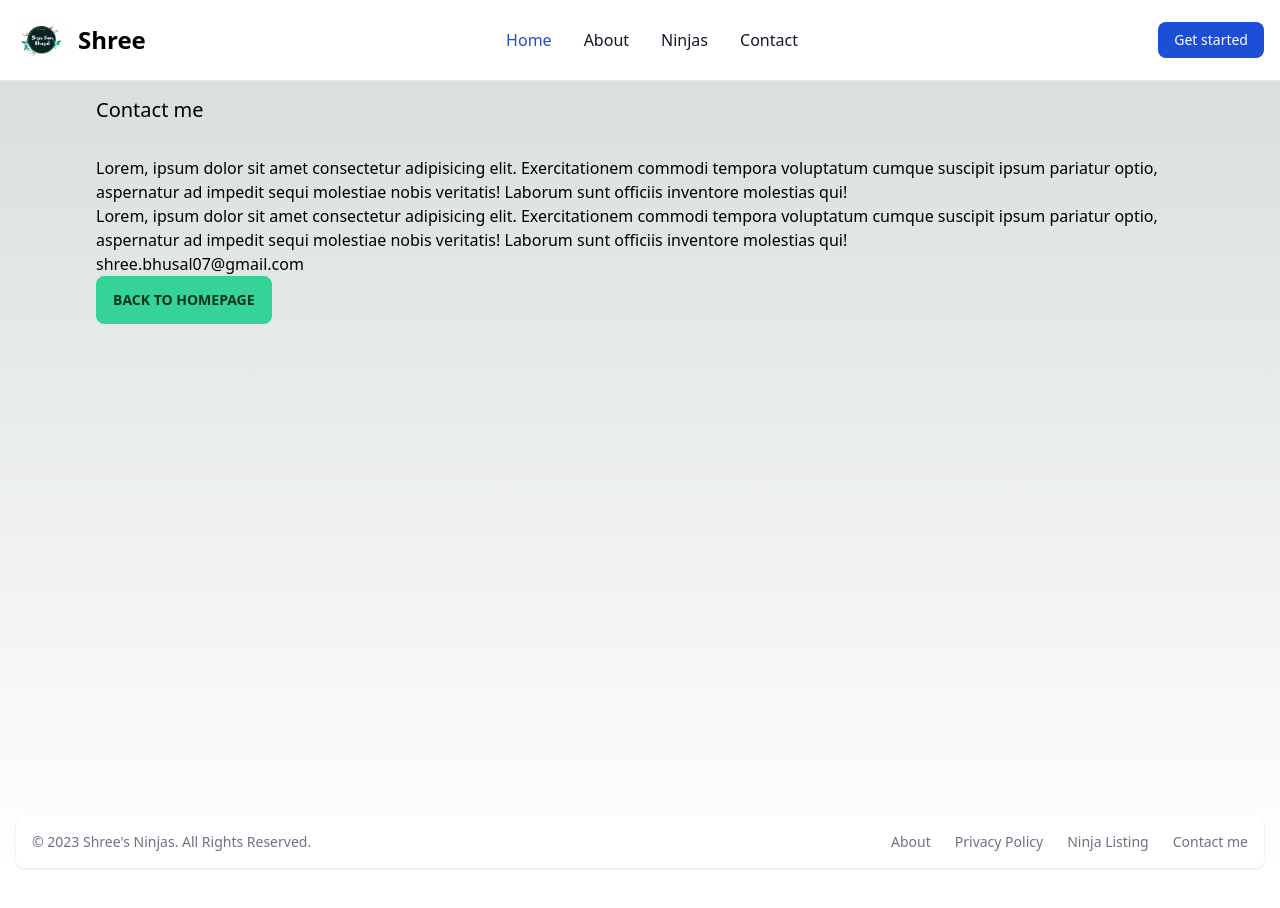
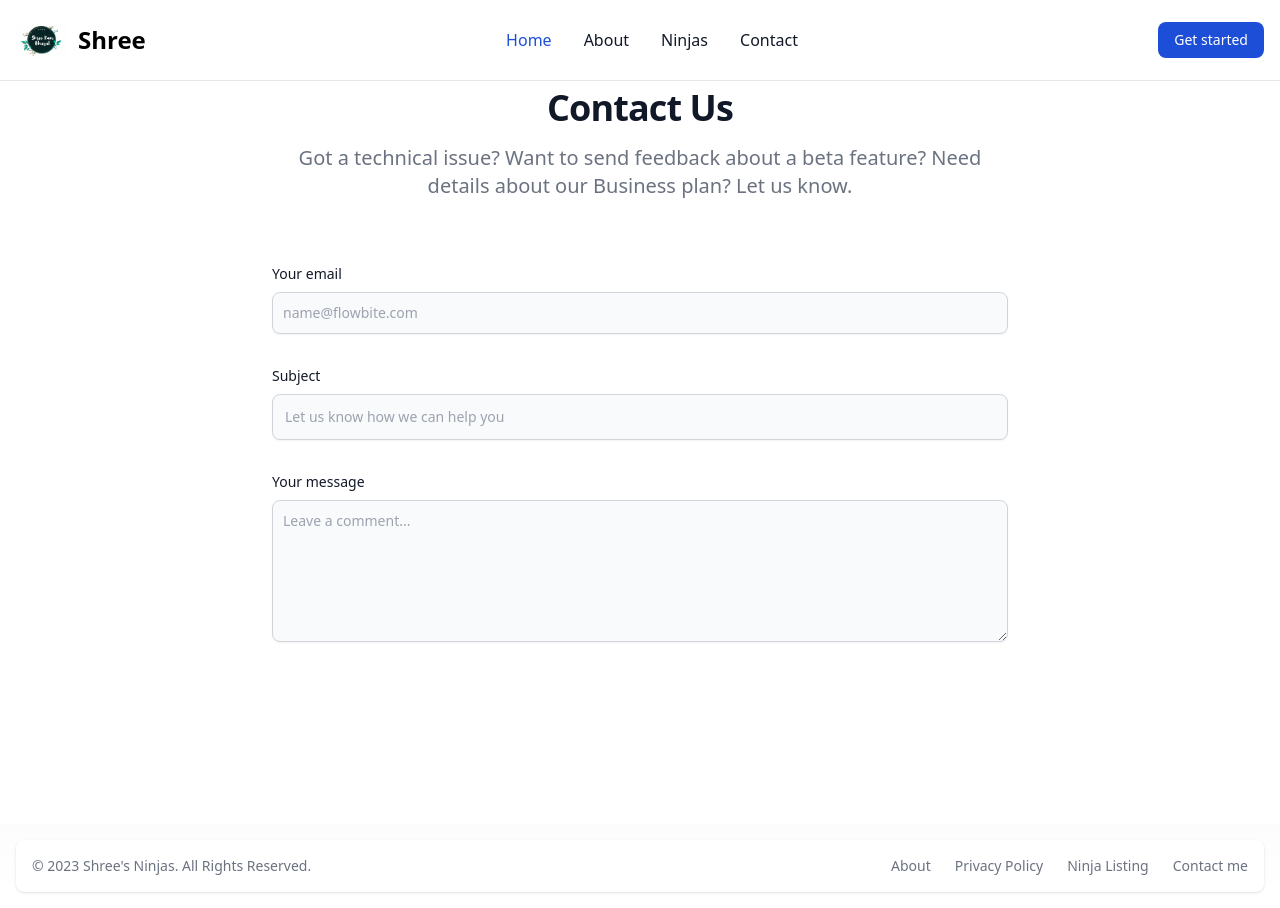
Before and after one commit to shree0007/nextjs_pageRouter_practice, a Next.js app: page /contact in a window 1280 px wide. Before the commit the page ends 884 px from the top, so only its background shows below. Built offline with nearby package versions, Linux system fonts and the light colour scheme.

Commit message:
added tailwind contact-form component

```diff
--- a/pages/contact.tsx
+++ b/pages/contact.tsx
@@ -8,13 +8,28 @@
                 <title>Ninja List | contact</title>
                 <meta name="keywords" content="ninjas" />
             </Head>
-            <div className={`min-h-screen p-24`}>
-                <h1 className="text-xl pb-8">Contact me</h1>
-                <p>Lorem, ipsum dolor sit amet consectetur adipisicing elit. Exercitationem commodi tempora voluptatum cumque suscipit ipsum pariatur optio, aspernatur ad impedit sequi molestiae nobis veritatis! Laborum sunt officiis inventore molestias qui!</p>
-                <p>Lorem, ipsum dolor sit amet consectetur adipisicing elit. Exercitationem commodi tempora voluptatum cumque suscipit ipsum pariatur optio, aspernatur ad impedit sequi molestiae nobis veritatis! Laborum sunt officiis inventore molestias qui!</p>
-                <p>shree.bhusal07@gmail.com</p>
-                <Link href='/'><button className="btn btn-success">Back to Homepage</button></Link>
-            </div>
+
+            <section className="bg-white dark:bg-gray-900 min-h-screen mt-6">
+                <div className="py-8 lg:py-16 px-4 mx-auto max-w-screen-md">
+                    <h2 className="mb-4 text-4xl tracking-tight font-extrabold text-center text-gray-900 dark:text-white">Contact Us</h2>
+                    <p className="mb-8 lg:mb-16 font-light text-center text-gray-500 dark:text-gray-400 sm:text-xl">Got a technical issue? Want to send feedback about a beta feature? Need details about our Business plan? Let us know.</p>
+                    <form action="#" className="space-y-8">
+                        <div>
+                            <label htmlFor="email" className="block mb-2 text-sm font-medium text-gray-900 dark:text-gray-300">Your email</label>
+                            <input type="email" id="email" className="shadow-sm bg-gray-50 border border-gray-300 text-gray-900 text-sm rounded-lg focus:ring-primary-500 focus:border-primary-500 block w-full p-2.5 dark:bg-gray-700 dark:border-gray-600 dark:placeholder-gray-400 dark:text-white dark:focus:ring-primary-500 dark:focus:border-primary-500 dark:shadow-sm-light" placeholder="name@flowbite.com" required />
+                        </div>
+                        <div>
+                            <label htmlFor="subject" className="block mb-2 text-sm font-medium text-gray-900 dark:text-gray-300">Subject</label>
+                            <input type="text" id="subject" className="block p-3 w-full text-sm text-gray-900 bg-gray-50 rounded-lg border border-gray-300 shadow-sm focus:ring-primary-500 focus:border-primary-500 dark:bg-gray-700 dark:border-gray-600 dark:placeholder-gray-400 dark:text-white dark:focus:ring-primary-500 dark:focus:border-primary-500 dark:shadow-sm-light" placeholder="Let us know how we can help you" required />
+                        </div>
+                        <div className="sm:col-span-2">
+                            <label htmlFor="message" className="block mb-2 text-sm font-medium text-gray-900 dark:text-gray-400">Your message</label>
+                            <textarea id="message" rows="6" className="block p-2.5 w-full text-sm text-gray-900 bg-gray-50 rounded-lg shadow-sm border border-gray-300 focus:ring-primary-500 focus:border-primary-500 dark:bg-gray-700 dark:border-gray-600 dark:placeholder-gray-400 dark:text-white dark:focus:ring-primary-500 dark:focus:border-primary-500" placeholder="Leave a comment..."></textarea>
+                        </div>
+                        <button type="submit" className="py-3 px-5 text-sm font-medium text-center text-white rounded-lg bg-primary-700 sm:w-fit hover:bg-primary-800 focus:ring-4 focus:outline-none focus:ring-primary-300 dark:bg-primary-600 dark:hover-bg-primary-700 dark:focus:ring-primary-800">Send message</button>
+                    </form>
+                </div>
+            </section>
         </>
     );
 };
```
